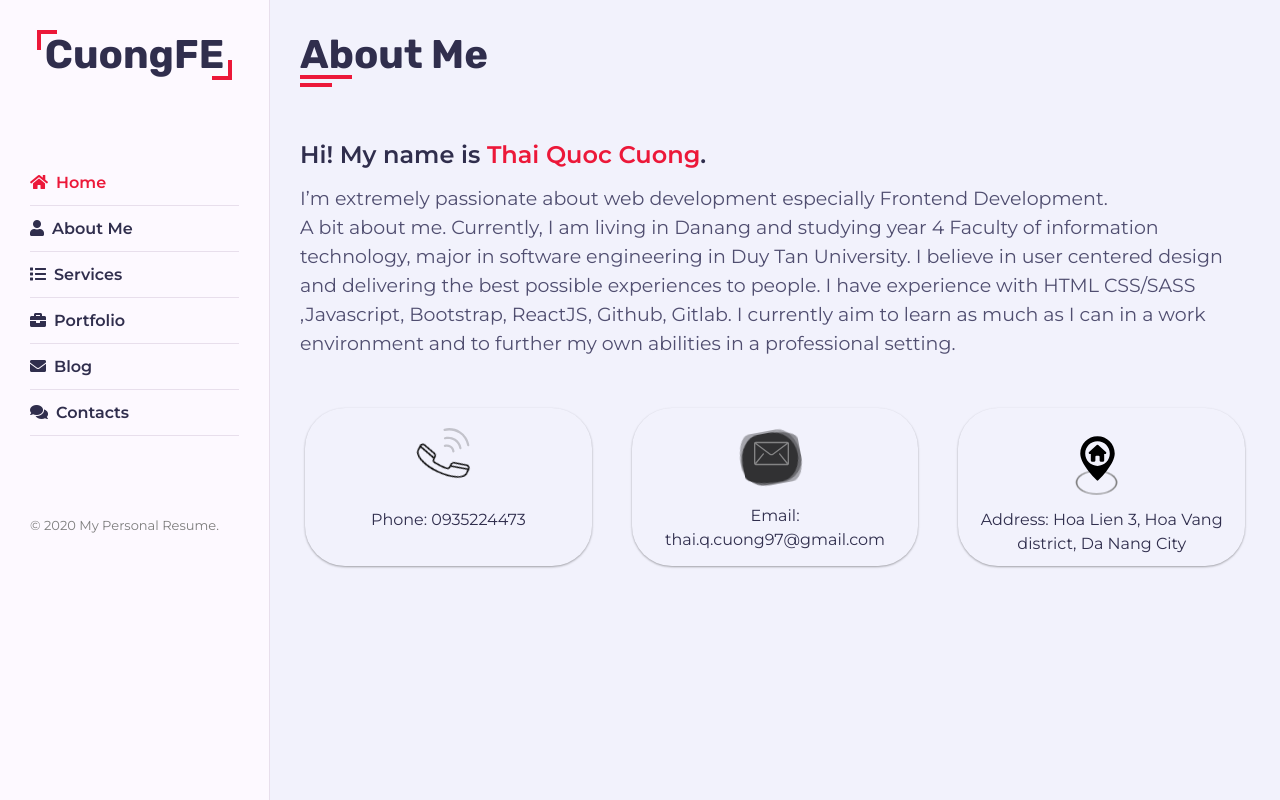
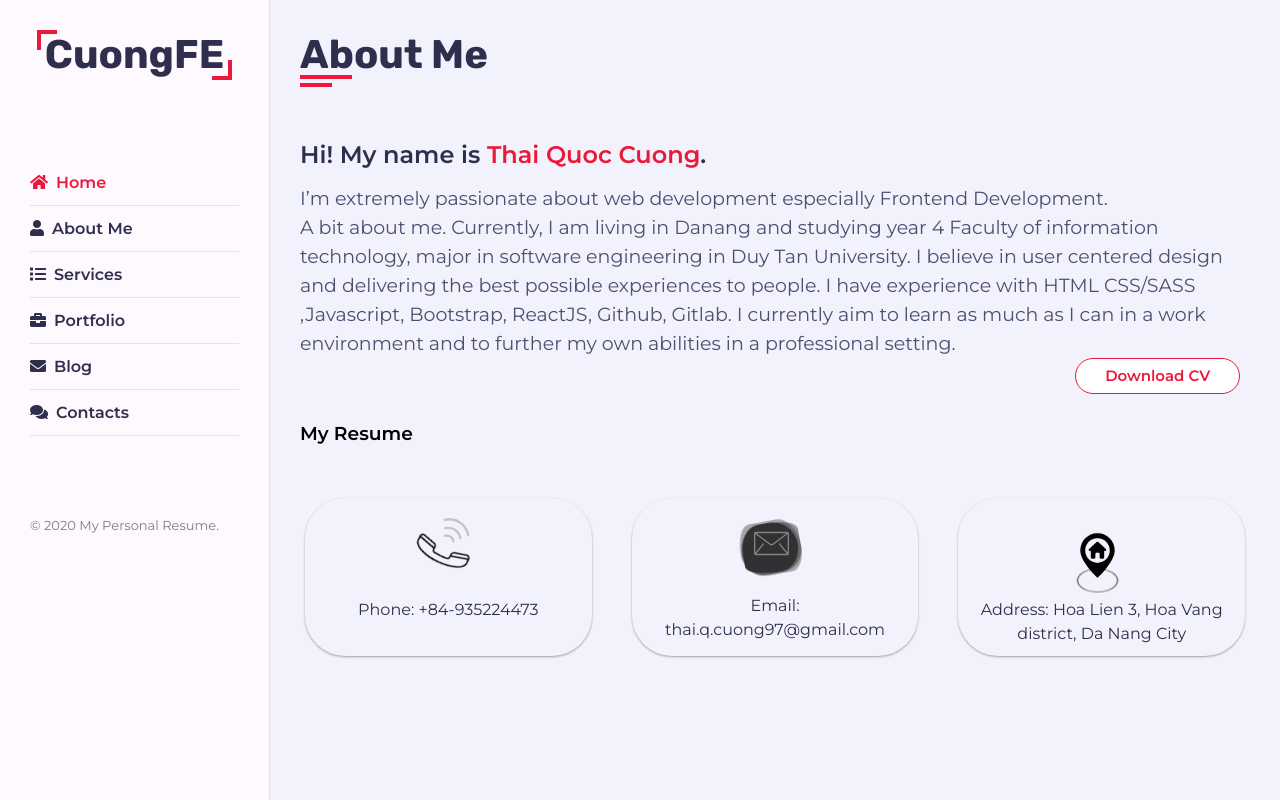
Before and after one commit to thaiqcuong97/CurriculumVitaePersonal, a PHP site: page /project_content/index.html in a window 1280 px wide. Run offline with PHP 8.4, Linux system fonts and the light colour scheme.

Commit message:
btn download cv

```diff
--- a/css/main.css
+++ b/css/main.css
@@ -1,6 +1,7 @@
 @import "/modules/fontawesome-free/css/all.css";
-@import url('https://fonts.googleapis.com/css2?family=Montserrat:ital,wght@0,400;0,500;0,600;1,400&display=swap');
-@import url('https://fonts.googleapis.com/css2?family=Rubik:wght@500;700;900&display=swap');
+@import url("https://fonts.googleapis.com/css2?family=Montserrat:ital,wght@0,400;0,500;0,600;1,400&display=swap");
+@import url("https://fonts.googleapis.com/css2?family=Rubik:wght@500;700;900&display=swap");
+@import url('https://fonts.googleapis.com/css?family=Source+Code+Pro:200,900');
 :root {
   /*body - light */
   --body-h-dark: #f2f2fc;
@@ -24,8 +25,9 @@
 
   /* blobby */
   --br-blobby: 49%;
-	--br-blobby-before: 48%;
-	--br-blobby-after: 35%;
+  --br-blobby-before: 48%;
+  --br-blobby-after: 35%;
+
 }
 
 * {
@@ -43,6 +45,7 @@ body {
   margin: 0;
   line-height: 1.5;
   font-size: 16px;
-  font-family: 'Montserrat', sans-serif;
+  font-family: "Montserrat", sans-serif;
   font-weight: 400;
+  text-decoration: none;
 }
--- a/css/style.css
+++ b/css/style.css
@@ -298,6 +298,125 @@
   position: relative;
   z-index: 100;
 }
+/* Common button styles  download */
+.btn_download_cv {
+  text-align: center;
+  margin: 0 10px 26px 10px;
+  display: flex;
+  justify-content: flex-end;
+}
+.btn {
+  float: left;
+  display: block;
+  padding: 0 10px;
+  border: 1px solid var(--red);
+  vertical-align: middle;
+  position: relative;
+  z-index: 1;
+  -webkit-backface-visibility: hidden;
+  -moz-osx-font-smoothing: grayscale;
+}
+.btn:focus {
+  outline: none;
+}
+.btn > span {
+  vertical-align: middle;
+}
+
+/* Nina */
+.btn_nina {
+  border-radius: 40px;
+  background: #fff;
+  color: var(--red);
+  line-height: 4px;
+  font-weight: 600;
+  font-size: 15px;
+  overflow: hidden;
+  -webkit-transition: background-color 0.3s;
+  transition: background-color 0.3s;
+}
+.btn_nina > span {
+  display: inline-block;
+  padding: 1em 0;
+  opacity: 0;
+  -webkit-transform: translate3d(0, -10px, 0);
+  transform: translate3d(0, -10px, 0);
+  -webkit-transition: -webkit-transform 0.3s, opacity 0.3s;
+  transition: transform 0.3s, opacity 0.3s;
+  -webkit-transition-timing-function: cubic-bezier(0.75, 0, 0.125, 1);
+  transition-timing-function: cubic-bezier(0.75, 0, 0.125, 1);
+}
+.btn_nina::before {
+  content: attr(data-text);
+  position: absolute;
+  top: 0;
+  left: 0;
+  width: 100%;
+  height: 100%;
+  padding: 1em 0;
+  -webkit-transition: -webkit-transform 0.3s, opacity 0.3s;
+  transition: transform 0.3s, opacity 0.3s;
+  -webkit-transition-timing-function: cubic-bezier(0.75, 0, 0.125, 1);
+  transition-timing-function: cubic-bezier(0.75, 0, 0.125, 1);
+}
+.btn_nina:hover {
+  background-color: var(--red);
+}
+.btn_nina:hover::before {
+  opacity: 0;
+  -webkit-transform: translate3d(0, 100%, 0);
+  transform: translate3d(0, 100%, 0);
+}
+.btn_nina:hover > span {
+  opacity: 1;
+  color: var(--heading-wh) !important;
+  -webkit-transform: translate3d(0, 0, 0);
+  transform: translate3d(0, 0, 0);
+}
+.btn_nina:hover > span:nth-child(1) {
+  -webkit-transition-delay: 0.045s;
+  transition-delay: 0.045s;
+}
+.btn_nina:hover > span:nth-child(2) {
+  -webkit-transition-delay: 0.09s;
+  transition-delay: 0.09s;
+}
+.btn_nina:hover > span:nth-child(3) {
+  -webkit-transition-delay: 0.135s;
+  transition-delay: 0.135s;
+}
+.btn_nina:hover > span:nth-child(4) {
+  -webkit-transition-delay: 0.18s;
+  transition-delay: 0.18s;
+}
+.btn_nina:hover > span:nth-child(5) {
+  -webkit-transition-delay: 0.225s;
+  transition-delay: 0.225s;
+}
+.btn_nina:hover > span:nth-child(6) {
+  -webkit-transition-delay: 0.27s;
+  transition-delay: 0.27s;
+}
+.btn_nina:hover > span:nth-child(7) {
+  -webkit-transition-delay: 0.315s;
+  transition-delay: 0.315s;
+}
+.btn_nina:hover > span:nth-child(8) {
+  -webkit-transition-delay: 0.36s;
+  transition-delay: 0.36s;
+}
+.btn_nina:hover > span:nth-child(9) {
+  -webkit-transition-delay: 0.405s;
+  transition-delay: 0.405s;
+}
+.btn_nina:hover > span:nth-child(10) {
+  -webkit-transition-delay: 0.45s;
+  transition-delay: 0.45s;
+}
+.btn_nina:hover > span:nth-child(11) {
+  -webkit-transition-delay: 0.495s;
+  transition-delay: 0.495s;
+}
 
 /*icon phone */
 .signal {
@@ -316,13 +435,11 @@
   100% {
     opacity: 0.1;
   }
-
 }
 
 .signal img {
   transform: rotate(33deg);
 }
-
 .flex_b {
   display: flex;
   flex-direction: column;
@@ -357,7 +474,7 @@
     -moz-transform: rotate(-30deg);
     -ms-transform: rotate(-30deg);
     -o-transform: rotate(-30deg);
-}
+  }
 }
 
 /* icon gmail */
@@ -438,8 +555,8 @@
   height: 14px;
   width: 14px;
   position: absolute;
-  left: calc(50% - 10px);
-  top: 35%;
+  left: calc(50% - 9px);
+  top: 40%;
   margin: 11px 0px 0px -12px;
   transform: rotateX(55deg);
 }
@@ -476,3 +593,30 @@
     opacity: 0;
   }
 }
+
+.address_item img {
+  animation: address 1s ease-out infinite;
+  -webkit-animation: address 1s ease-out infinite;
+}
+@keyframes address {
+  0%,
+  100% {
+    transform: translate(0, 0px);
+  }
+  50% {
+    transform: translate(0, 10px);
+  }
+}
+@keyframes jump {
+  0%,
+  100% {
+    transform: translate(0, 10px);
+  }
+  50% {
+    transform: translate(0, 0px);
+    -webkit-transform: translate(0, 0px);
+    -moz-transform: translate(0, 0px);
+    -ms-transform: translate(0, 0px);
+    -o-transform: translate(0, 0px);
+  }
+}
--- a/project_content/index.html
+++ b/project_content/index.html
@@ -99,7 +99,27 @@
                       environment and to further my own abilities in a
                       professional setting.
                     </p>
+                    <div class="btn_download_cv">
+                      <a class="btn btn_nina" href="https://i.topcv.vn/thaiquoccuong?ref=2789377" data-text="Download CV">
+                        <span>D</span>
+                        <span>o</span>
+                        <span>w</span>
+                        <span>n</span>
+                        <span>l</span>
+                        <span>o</span>
+                        <span>a</span>
+                        <span>d</span>
+                        <span></span>
+                        <span>C</span>
+                        <span>V</span>
+                      </a>
                   </div>
+                  </div>
+                </div>
+                <div class="row">
+                  <dev class="resume padd-15">
+                    <h3>My Resume</h3>
+                  </dev>
                 </div>
                 <div class="row">
                   <div class="personal_info ">
@@ -110,7 +130,7 @@
                         <div class="signal">
                           <img src="/image/icon/noun_signal.svg" alt="">
                         </div>
-                        <span>Phone: 0935224473</span>
+                        <span>Phone: +84-935224473</span>
                     </div>
                     <div class="info_item flex_b ">
                       <div class="email_item">
```
